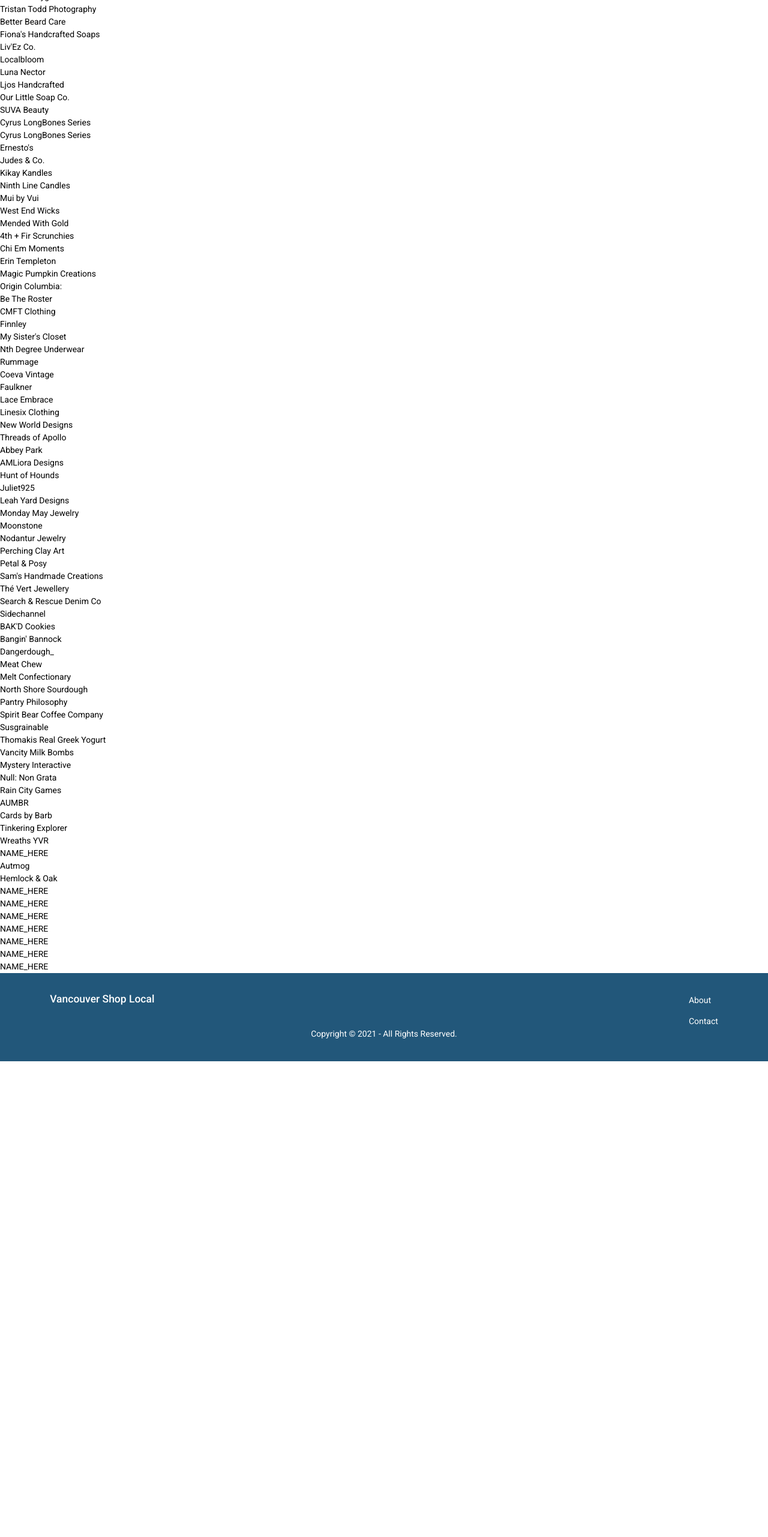
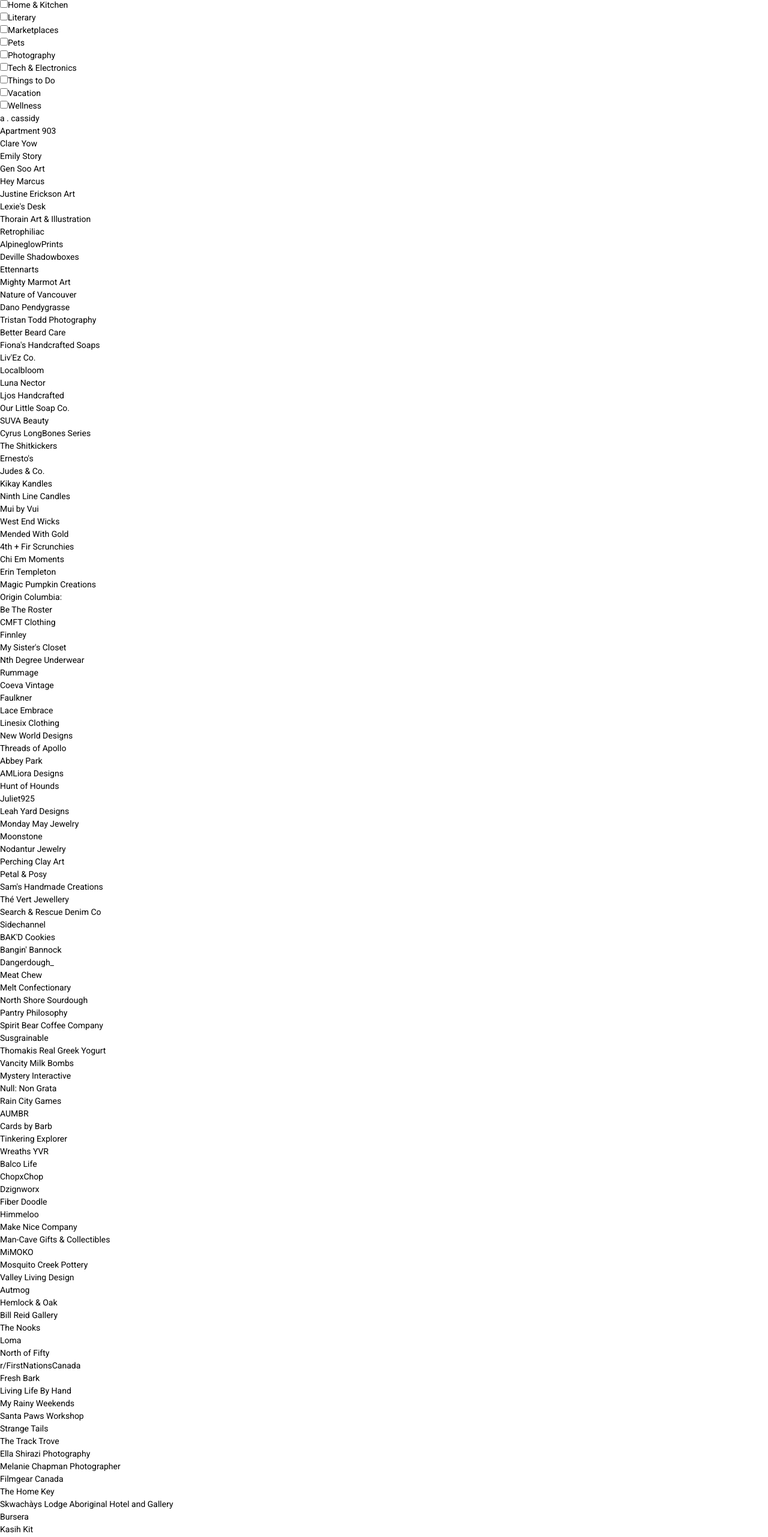
Before and after one commit to andrews1022/vancouver-shop-local, a Next.js app: page / in a window 1280 px wide. Shown: the part 820-3382 px from the top of the page at 60% size. Before the commit the page ends 2589 px from the top, so only its background shows below. Built offline with nearby package versions, Linux system fonts and the light colour scheme.

Commit message:
finished adding business data

```diff
--- a/components/Businesses/index.tsx
+++ b/components/Businesses/index.tsx
@@ -3,10 +3,27 @@
 // data
 import businessesData from '../../data/businesses';
 
-interface BusinessesProps {}
+// interface BusinessesProps {}
 
-const Businesses = (props: BusinessesProps) => (
-	<div>
+const Businesses = () => {
+	// dynamic, duplicate-free list of all business categories
+	const categories = Array.from(new Set(businessesData.map((business) => business.category)));
+
+	return (
+		<div className='wrapper'>
+			<div className='filter'>
+				<span>Filter by Category:</span>
+				<ul className='filter-list'>
+					{categories.map((category) => (
+						<li key={category} className='filter-item'>
+							<label htmlFor={`Category Filter ${category}`}>
+								<input type='checkbox' name='' id={`Category Filter ${category}`} />
+								{category}
+							</label>
+						</li>
+					))}
+				</ul>
+			</div>
 			<ul>
 				{businessesData.map((business) => (
 					<li key={business.name}>{business.name}</li>
@@ -14,5 +31,6 @@
 			</ul>
 		</div>
 	);
+};
 
 export default Businesses;
--- a/data/businesses.ts
+++ b/data/businesses.ts
@@ -186,7 +186,7 @@
 		category: 'Books'
 	},
 	{
-		name: 'Cyrus LongBones Series',
+		name: 'The Shitkickers',
 		description:
 			'Written by local author Jason Bryan, a tale of bike theft, manipulation, and corruption in Vancouver.',
 		link: 'https://www.shitkick.ca/',
@@ -509,7 +509,7 @@
 	{
 		name: 'Spirit Bear Coffee Company',
 		description:
-			'Coffee inspired by the creation story of the Spirit Bear – a symbolic gift of peace and harmony to all creatures.',
+			'Coffee inspired by the creation story of the Spirit Bear - a symbolic gift of peace and harmony to all creatures.',
 		link: 'https://spiritbearcoffeecompany.com/',
 		category: 'Food & Drinks'
 	},
@@ -583,9 +583,68 @@
 
 	// HOME & KITCHEN
 	{
-		name: 'NAME_HERE',
-		description: 'DESCRIPTION_HERE',
-		link: 'LINK_HERE',
+		name: 'Balco Life',
+		description: 'Bar tops that secure to your balcony to maximize your livable space.',
+		link: 'https://www.balcolife.com/',
+		category: 'Home & Kitchen'
+	},
+	{
+		name: 'ChopxChop',
+		description:
+			'Laser engraved handmade chopping and charcuterie boards for the chef in your life.',
+		link: 'https://chopxchop.com/',
+		category: 'Home & Kitchen'
+	},
+	{
+		name: 'Dzignworx',
+		description: 'Wood trays, flags, and drink accessories.',
+		link: 'https://dzignworx.com/',
+		category: 'Home & Kitchen'
+	},
+	{
+		name: 'Fiber Doodle',
+		description:
+			'Handmade eco-friendly decor and fashion accessories made with cotton macrame ropes in Vancouver. Also selling DIY kits.',
+		link: 'https://www.instagram.com/fiberdoodle/?hl=en',
+		category: 'Home & Kitchen'
+	},
+	{
+		name: 'Himmeloo',
+		description:
+			'Perfect for displaying air plants, moss or a beautiful hanging feature on their own. "Reddit15" for 15% off.',
+		link: 'https://www.himmeloo.com/',
+		category: 'Home & Kitchen'
+	},
+	{
+		name: 'Make Nice Company',
+		description: "Plastic-Free Dish Soap to reduce world's consumption of single use plastics.",
+		link: 'https://makenicecompany.com/',
+		category: 'Home & Kitchen'
+	},
+	{
+		name: 'Man-Cave Gifts & Collectibles',
+		description:
+			'Collectible Decor for your walls from LED Signs to Kit Cat Clocks. "REDDIT10" for 10% off at checkout.',
+		link: 'https://man-cave.ca/',
+		category: 'Home & Kitchen'
+	},
+	{
+		name: 'MiMOKO',
+		description: 'Ceramic planters and vases.',
+		link: 'https://www.mimoko.me/',
+		category: 'Home & Kitchen'
+	},
+	{
+		name: 'Mosquito Creek Pottery',
+		description:
+			'Handmade contemporary ceramics inspired by the West Coast. "REDDIT10" for 10% off.)',
+		link: 'https://www.etsy.com/ca/shop/MosquitoCreekPottery',
+		category: 'Home & Kitchen'
+	},
+	{
+		name: 'Valley Living Design',
+		description: 'Made to order wood shelving for your home.',
+		link: 'https://www.etsy.com/ca/shop/ValleyLivingDesign',
 		category: 'Home & Kitchen'
 	},
 
@@ -607,57 +666,149 @@
 
 	// MARKETPLACES
 	{
-		name: 'NAME_HERE',
-		description: 'DESCRIPTION_HERE',
-		link: 'LINK_HERE',
+		name: 'Bill Reid Gallery',
+		description:
+			"Northwest First Nations Art. Proceeds support local Indigenous artists and the Gallery's artistic & educational programs.",
+		link: 'https://www.billreidgallery.ca/collections/all-products-targeturl#targetUrl',
+		category: 'Marketplaces'
+	},
+	{
+		name: 'The Nooks',
+		description:
+			'Marketplace for home décor, soaps, clothes, basically anything that can be handmade. Locations in Gastown, Kits, and North Van.',
+		link: 'https://thenooks.ca/',
+		category: 'Marketplaces'
+	},
+	{
+		name: 'Loma',
+		description:
+			'Local online marketplace with fast, sustainable delivery. Order from various high-quality vendors throughout Greater Vancouver!',
+		link: 'https://shoploma.ca/',
+		category: 'Marketplaces'
+	},
+	{
+		name: 'North of Fifty',
+		description:
+			'Métis and First Nations inspired wearable art, Christmas ornaments, home decor, jewelry, and gift ideas.',
+		link: 'https://northoffifty.com/',
+		category: 'Marketplaces'
+	},
+	{
+		name: 'r/FirstNationsCanada',
+		description: 'Has their own Indigenous Holiday Shopping Guide for businesses across Canada.',
+		link: 'https://www.reddit.com/r/FirstNationsCanada/comments/qw315e/indigenous_holiday_shopping_guide/',
 		category: 'Marketplaces'
 	},
 
 	// PETS
 	{
-		name: 'NAME_HERE',
-		description: 'DESCRIPTION_HERE',
-		link: 'LINK_HERE',
+		name: 'Fresh Bark',
+		description:
+			'All natural dog treats like chicken, fishies, salmon, beef liver and sweet potato.',
+		link: 'https://www.freshbark.ca/',
+		category: 'Pets'
+	},
+	{
+		name: 'Living Life By Hand',
+		description: 'Custom pet portraits. Choose framed picture or stickers.',
+		link: 'https://www.etsy.com/shop/Livinglifebyhand',
+		category: 'Pets'
+	},
+	{
+		name: 'My Rainy Weekends',
+		description: 'Custom pet portraits through Instagram. Corgi themed everything on Society6.',
+		link: 'https://www.instagram.com/myrainyweekends/',
+		category: 'Pets'
+	},
+	{
+		name: 'Santa Paws Workshop',
+		description: 'High quality holiday stockings and accessories for furry family members.',
+		link: 'https://www.etsy.com/ca/shop/SantaPawsWorkshop',
+		category: 'Pets'
+	},
+	{
+		name: 'Strange Tails',
+		description:
+			'Dog collars and leashes made from leather and Biothane. Handcrafted locally in Vancouver.',
+		link: 'https://www.shopstrangetails.com/',
+		category: 'Pets'
+	},
+	{
+		name: 'The Track Trove',
+		description:
+			'Equestrian consignment. Everything you need to dress, ride, and saddle your horse.',
+		link: 'https://www.thetacktrove.ca/',
 		category: 'Pets'
 	},
 
 	// PHOTOGRAPHY
 	{
-		name: 'NAME_HERE',
-		description: 'DESCRIPTION_HERE',
-		link: 'LINK_HERE',
+		name: 'Ella Shirazi Photography',
+		description: 'Maternity, newborn, and baby photography services.',
+		link: 'https://www.ellashiraziphotography.com/',
+		category: 'Photography'
+	},
+	{
+		name: 'Melanie Chapman Photographer',
+		description:
+			'Book your shoots for: Wedding, engagement, couples, personal portraits, or family sessions.',
+		link: 'https://www.melaniechapmanphotography.ca/',
 		category: 'Photography'
 	},
 
 	// TECH & ELECTRONICS
 	{
-		name: 'NAME_HERE',
-		description: 'DESCRIPTION_HERE',
-		link: 'LINK_HERE',
+		name: 'Filmgear Canada',
+		description:
+			'Camera, lighting and film equipment store with largest selection of Aputure, Smallrig, Godox, Nanlite, and Tilta in town.',
+		link: 'https://filmgearcanada.com/',
 		category: 'Tech & Electronics'
 	},
 
 	// THINGS TO DO
 	{
-		name: 'NAME_HERE',
-		description: 'DESCRIPTION_HERE',
-		link: 'LINK_HERE',
+		name: 'The Home Key',
+		description:
+			'Coworking space for esports, tech & gaming startups. Drop-ins coming soon. "25OFFREDDIT" for 25% off first month.',
+		link: 'https://thehomekey.gg/',
 		category: 'Things to Do'
 	},
 
 	// VACATION
 	{
-		name: 'NAME_HERE',
-		description: 'DESCRIPTION_HERE',
-		link: 'LINK_HERE',
+		name: 'Skwachàys Lodge Aboriginal Hotel and Gallery',
+		description: 'Indigenous arts hotel featuring beautiful original Indigenous art.',
+		link: 'https://gallery.urbanaboriginal.org/',
 		category: 'Vacation'
 	},
 
 	// WELLNESS
 	{
-		name: 'NAME_HERE',
-		description: 'DESCRIPTION_HERE',
-		link: 'LINK_HERE',
+		name: 'Bursera',
+		description:
+			'Sustainable aromatherapy, tree planted with every order. Enter "REDDIT10" at checkout to save 10% on your order.',
+		link: 'https://bursera.ca/',
+		category: 'Wellness'
+	},
+	{
+		name: 'Kasih Kit',
+		description:
+			'Therapist-developed mental health kits & tools to help manage stress and maintain wellness. 10% off code "REDDIT10".',
+		link: 'https://kasih.ca/',
+		category: 'Wellness'
+	},
+	{
+		name: 'Pacific Coast Calm',
+		description:
+			'Products to inspire and promote wellbeing. Everything from crystal infusion essential oils to aromatherapy jewelry.',
+		link: 'https://pacificcoastcalm.com/',
+		category: 'Wellness'
+	},
+	{
+		name: 'The Travelling Hygienist',
+		description:
+			'A mobile dental hygiene clinic. Gift certificates for all treatments available. Mention Reddit for 10% off.',
+		link: 'https://www.thetravellinghygienist.com/',
 		category: 'Wellness'
 	}
 ];
```
Also changed, not shown: package.json (+6 -2 lines), 1 other file (tests, documents, lock files or other folders). Lines whose indentation alone changed are shown as unchanged.
